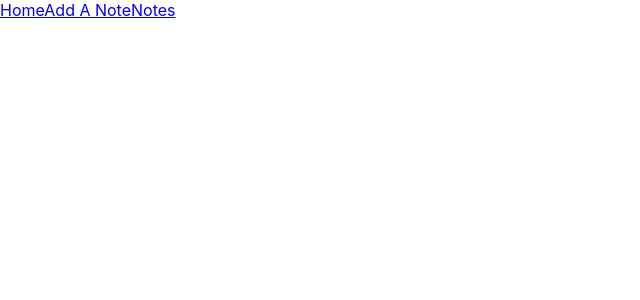
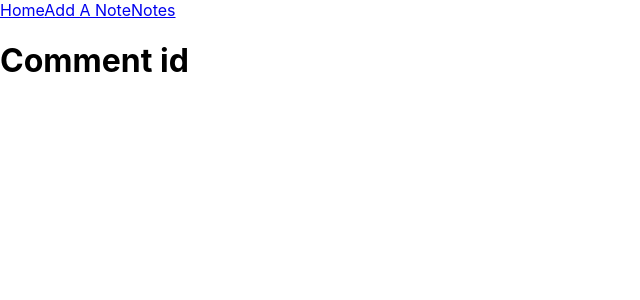
Before and after one commit to jengriffin/Grow-it-React, a React (Create React App) app in the folder grow-it/: page /blogs/1 in a window 1280 px wide. Before the commit this address had no page. Shown: the top 300 px of the page, without its empty margins (0-640 px from the left). Built offline with nearby package versions, Linux system fonts and the light colour scheme.

Commit message:
blog card now returning a display

```diff
--- a/grow-it/src/App.js
+++ b/grow-it/src/App.js
@@ -4,6 +4,7 @@ import Home from './pages/Home'
 import Blog from './pages/Blog'
 import Nav from './components/nav'
 import Blogs from './pages/Blogs'
+import PostDelete from './pages/PostDelete'
 import { Register } from './pages/Register'
 
 function App() {
@@ -15,6 +16,7 @@ function App() {
         <Route path="/blog" element={<Blog />} />
         <Route path="/register" element={<Register />} />
         <Route path="/blogs" element={<Blogs />} />
+        <Route path="/blogs/:id" element={<PostDelete />} />
       </Routes>
     </div>
   )
--- a/grow-it/src/components/services/BlogCard.jsx
+++ b/grow-it/src/components/services/BlogCard.jsx
@@ -1,6 +1,6 @@
-import { BASE_URL } from '../globals'
-import { useEffect, useState } from 'react'
-import { useParams } from 'react-router-dom'
+// import { BASE_URL } from '../globals'
+// import { useEffect, useState } from 'react'
+// import { useParams } from 'react-router-dom'
 const BlogCard =()=>{
   // const[blog, setBlog]=useState([])
 
@@ -14,7 +14,7 @@ const BlogCard =()=>{
 
 
 return(
-<div><h1>Comment id</h1></div>
+<h1>Comment id</h1>
 )
 
 
--- a/grow-it/src/globals.js
+++ b/grow-it/src/globals.js
@@ -1,4 +1,6 @@
 const BASE_URL = 'http://127.0.0.1:8000/'
+
+// 'https://django-test-mreep.herokuapp.com/'
 
 module.exports = {
   BASE_URL
```
